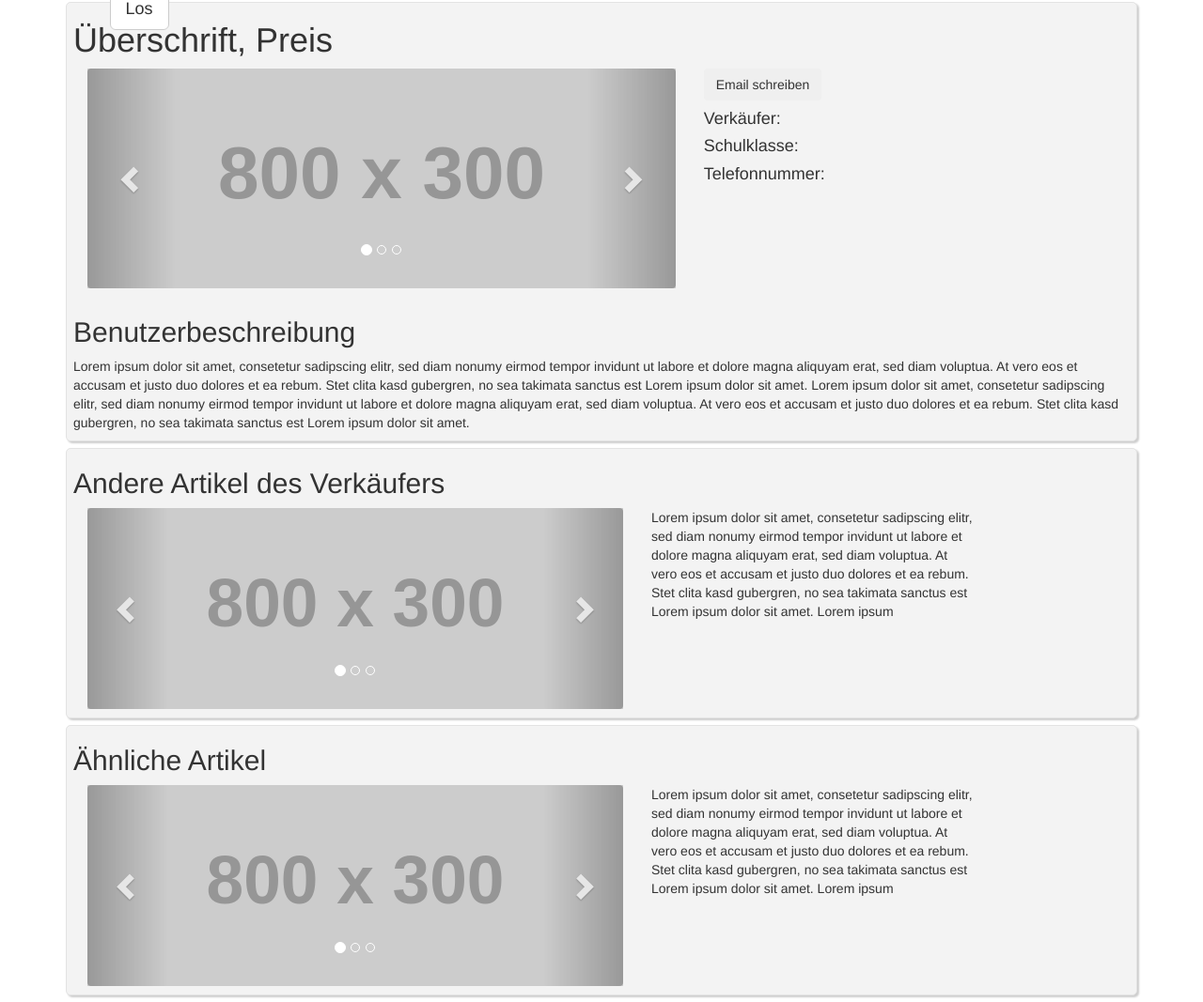
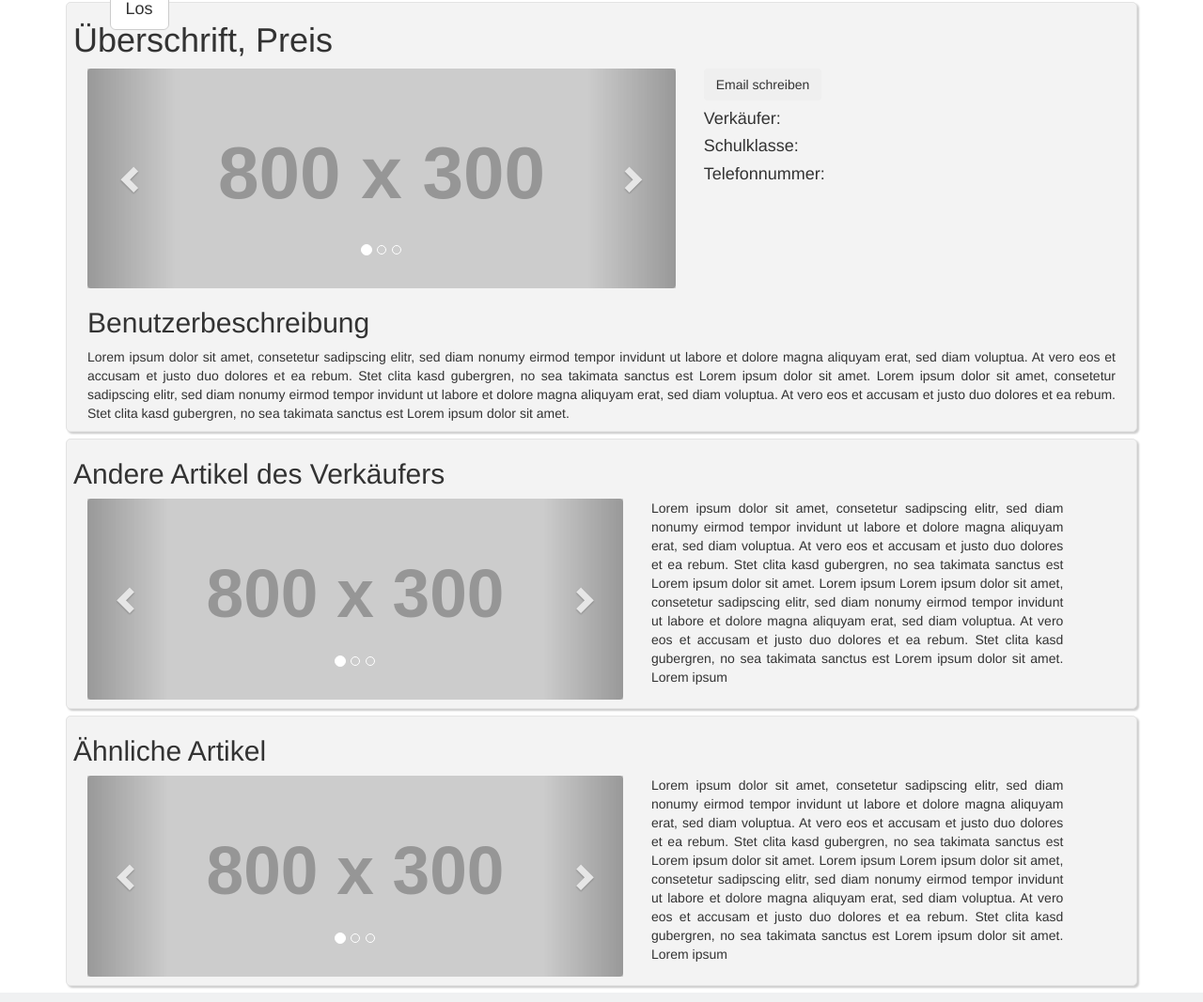
Before and after one commit to MarcelKirsch/Webprojekt, a PHP site: page /webcontent/artikelseite.html in a window 1280 px wide. Shown: the part 80-1147 px from the top of the page at 94% size. Run offline with PHP 8.4, Linux system fonts and the light colour scheme; grey boxes labelled with a size stand in for pictures from a placeholder-image service; some libraries are stand-ins or nearby versions.

Commit message:
Header anpassungen
CSS für artikelseite fertiggestellt

```diff
--- a/css/bkbuy.css
+++ b/css/bkbuy.css
@@ -46,6 +46,12 @@ body {
     -webkit-transform: translate(0, -1.5px);
     -o-transform: translate(0, -1.5px);
     transform: translate(0px, -1.5px);
+}
+
+.logo:active {
+	border-radius: 4px;
+	box-shadow: 2px 2px 2px 0px rgba(0, 0, 0, 0.2), 0px 0px 0px 0px rgba(0, 0, 0, 0.19);
+	border: solid 0.5px darkgrey;
 }
 
 /* SEARCHBAR */
@@ -128,6 +134,10 @@ body {
 
 /*  */
 
+.artikel-beschreibung {
+	text-align: justify;
+}
+
 .slide-image {
     width: 100%;
 }
--- a/webcontent/artikelseite.html
+++ b/webcontent/artikelseite.html
@@ -113,9 +113,9 @@
 
 
 			<!-- Benutzerbeschreibung -->
-			<div class="col-md-12" style="padding: 10px 0 0 0;">
+			<div class="col-md-12">
 				<h2>Benutzerbeschreibung</h2>
-				<div>Lorem ipsum dolor sit amet, consetetur sadipscing elitr, sed diam nonumy eirmod tempor invidunt ut
+				<div class="artikel-beschreibung">Lorem ipsum dolor sit amet, consetetur sadipscing elitr, sed diam nonumy eirmod tempor invidunt ut
 				labore et dolore magna aliquyam erat, sed diam voluptua. At vero eos et accusam et justo duo dolores et
 				ea rebum. Stet clita kasd gubergren, no sea takimata sanctus est Lorem ipsum dolor sit amet. Lorem ipsum
 				dolor sit amet, consetetur sadipscing elitr, sed diam nonumy eirmod tempor invidunt ut labore et dolore
@@ -126,7 +126,7 @@
 
 
 		<!-- Andere Artikel des Verkäufers -->
-		<div class="row container-body" style="margin-top: 5px">
+		<div class="row container-body">
 		<h2>Andere Artikel des Verkäufers</h2>
 
 
@@ -163,8 +163,11 @@
 
 
 			<!-- Text zu den Bildern -->
-			<div class="col-md-4">
-				<div>Lorem ipsum dolor sit amet, consetetur sadipscing elitr, sed diam nonumy eirmod tempor invidunt ut
+			<div class="col-md-5">
+				<div class="artikel-beschreibung">Lorem ipsum dolor sit amet, consetetur sadipscing elitr, sed diam nonumy eirmod tempor invidunt ut
+				labore et dolore magna aliquyam erat, sed diam voluptua. At vero eos et accusam et justo duo dolores et
+				ea rebum. Stet clita kasd gubergren, no sea takimata sanctus est Lorem ipsum dolor sit amet. Lorem ipsum
+				Lorem ipsum dolor sit amet, consetetur sadipscing elitr, sed diam nonumy eirmod tempor invidunt ut
 				labore et dolore magna aliquyam erat, sed diam voluptua. At vero eos et accusam et justo duo dolores et
 				ea rebum. Stet clita kasd gubergren, no sea takimata sanctus est Lorem ipsum dolor sit amet. Lorem ipsum</div>
 			</div>
@@ -172,9 +175,9 @@
 
 
 		<!-- Ähnliche Artikel -->
-		<div class="row container-body" style="margin-top: 5px">
+		<div class="row container-body ">
 		<h2>Ähnliche Artikel</h2>
-			<div class="col-md-8 carousel-artikel">
+			<div class="col-md-8 carousel-artikel ">
 
 
 				<!-- Bilder Carousel -->
@@ -209,8 +212,11 @@
 
 
 			<!-- Text zu den Bildern -->
-			<div class="col-md-4">
-				<div>Lorem ipsum dolor sit amet, consetetur sadipscing elitr, sed diam nonumy eirmod tempor invidunt ut
+			<div class="col-md-5 ">
+				<div class="artikel-beschreibung">Lorem ipsum dolor sit amet, consetetur sadipscing elitr, sed diam nonumy eirmod tempor invidunt ut
+				labore et dolore magna aliquyam erat, sed diam voluptua. At vero eos et accusam et justo duo dolores et
+				ea rebum. Stet clita kasd gubergren, no sea takimata sanctus est Lorem ipsum dolor sit amet. Lorem ipsum
+				Lorem ipsum dolor sit amet, consetetur sadipscing elitr, sed diam nonumy eirmod tempor invidunt ut
 				labore et dolore magna aliquyam erat, sed diam voluptua. At vero eos et accusam et justo duo dolores et
 				ea rebum. Stet clita kasd gubergren, no sea takimata sanctus est Lorem ipsum dolor sit amet. Lorem ipsum</div>
 			</div>
```
